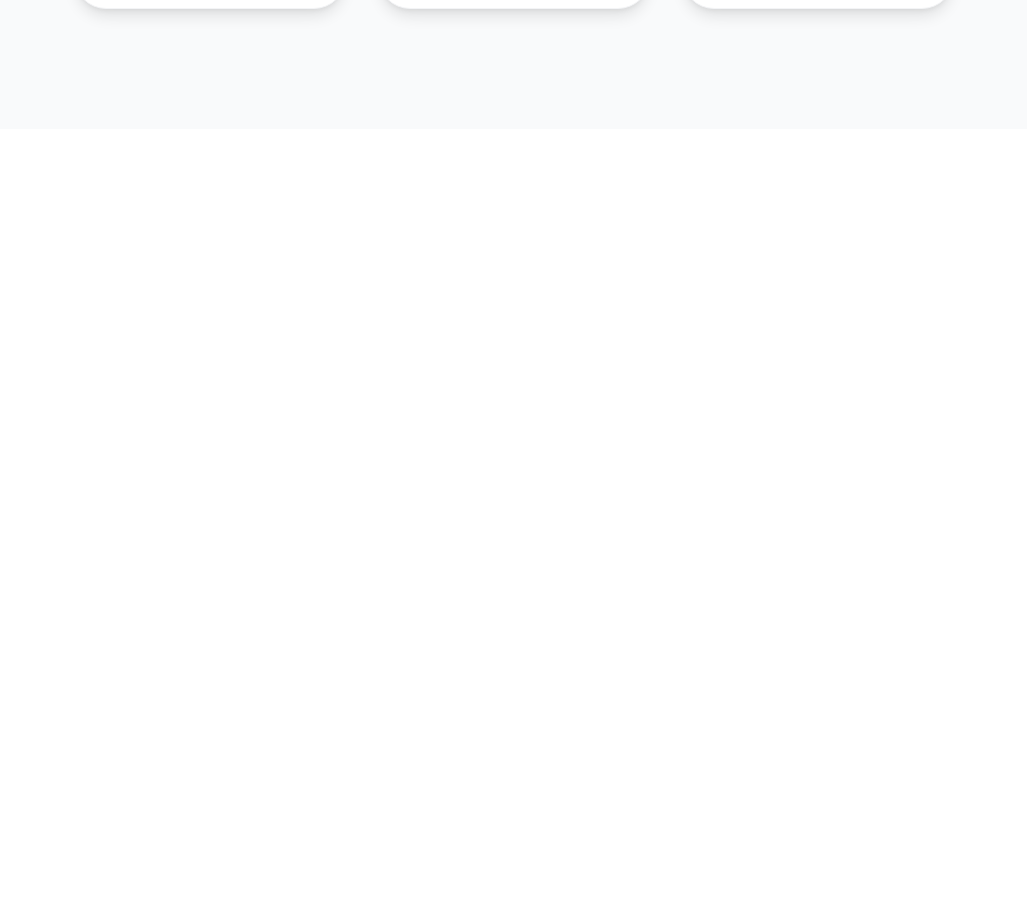
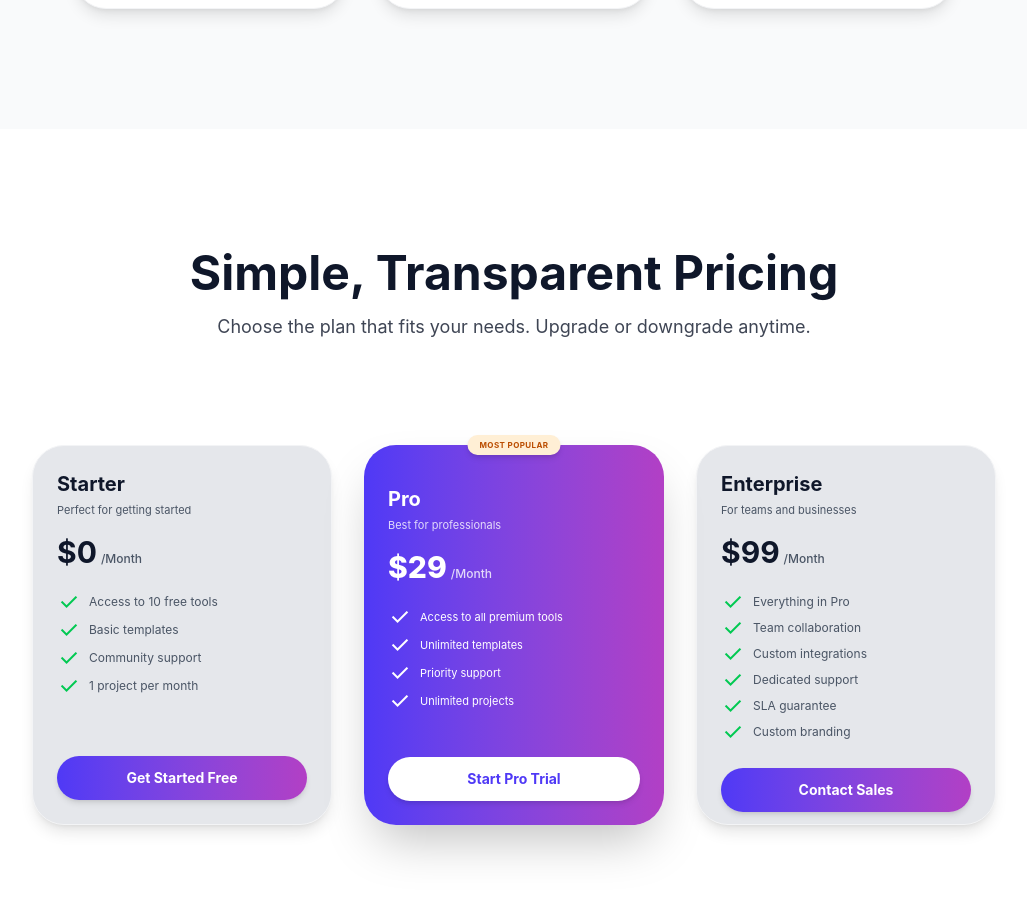
Before and after one commit to jannatulmaoya-JM/digitools-platform, a React (Vite) app: page / in a window 1280 px wide. Shown: the part 3239-4136 px from the top of the page, without its empty margins (126-1153 px from the left). Before the commit the page ends 3368 px from the top, so only its background shows below. Built offline with nearby package versions, Linux system fonts and the light colour scheme.

Commit message:
Pricing Section  complite

```diff
--- a/index.html
+++ b/index.html
@@ -9,6 +9,8 @@
 
   <!-- <link rel="stylesheet" href="https://cdnjs.cloudflare.com/ajax/libs/font-awesome/6.7.2/css/all.min.css"> -->
 
+  <link rel="stylesheet" href="https://cdnjs.cloudflare.com/ajax/libs/font-awesome/7.0.1/css/all.min.css" integrity="sha512-2SwdPD6INVrV/lHTZbO2nodKhrnDdJK9/kg2XD1r9uGqPo1cUbujc+IYdlYdEErWNu69gVcYgdxlmVmzTWnetw==" crossorigin="anonymous" referrerpolicy="no-referrer" />
+
   <link rel="stylesheet"
     href="https://fonts.googleapis.com/css2?family=Material+Symbols+Outlined:opsz,wght,FILL,GRAD@20..48,100..700,0..1,-50..200" />
 </head>
--- a/src/App.jsx
+++ b/src/App.jsx
@@ -448,6 +448,143 @@ function App() {
         </div>
       </div>
     </div>
+
+     {/* Pricing Section */}
+     <div className="price w-full py-[120px] px-[20px] lg:px-[200px] bg-[#FFFFFF] font-poppins">
+      <div className="price-Container flex flex-col items-center">
+        <div className="price-Content text-center mb-16">
+          <h2 className="text-4xl md:text-5xl font-bold text-[#0F172A] mb-4">Simple, Transparent Pricing</h2>
+          <p className="text-lg text-[#0F172A] opacity-80 max-w-2xl mx-auto">Choose the plan that fits your needs. Upgrade or downgrade anytime.</p>
+        </div>
+
+       <div className="flex flex-col md:flex-row justify-center items-center gap-8 py-10 font-poppins">
+
+
+       <div className="price-card w-[300px] h-[380px] bg-gray-200 border border-gray-100 rounded-[2rem] p-6 shadow-lg flex flex-col justify-between text-left">
+    <div className="card-item">
+      <h3 className="text-xl font-bold text-[#0F172A] mb-1">Starter</h3>
+      <p className="text-gray-600 text-[11px] mb-4">Perfect for getting started</p>
+
+      <div className="flex items-baseline mb-5">
+        <span className="text-3xl font-bold text-[#0F172A]">$0</span>
+        <span className="text-xs font-medium text-gray-600 ml-1">/Month</span>
+      </div>
+
+      <ul className="space-y-1 mb-6">
+        <li className="flex items-center text-gray-600 text-xs">
+          <span className="material-symbols-outlined text-green-500 mr-2 text-base">check</span>
+          Access to 10 free tools
+        </li>
+        <li className="flex items-center text-gray-600 text-xs">
+          <span className="material-symbols-outlined text-green-500 mr-2 text-base">check</span>
+          Basic templates
+        </li>
+        <li className="flex items-center text-gray-600 text-xs">
+          <span className="material-symbols-outlined text-green-500 mr-2 text-base">check</span>
+          Community support
+        </li>
+        <li className="flex items-center text-gray-600 text-xs">
+          <span className="material-symbols-outlined text-green-500 mr-2 text-base">check</span>
+          1 project per month
+        </li>
+      </ul>
+    </div>
+
+    <button className="w-full py-3 bg-linear-to-r from-[#4F39F6] to-[#b23fc5] text-white rounded-full font-bold text-sm shadow-md mt-auto">
+      Get Started Free
+    </button>
+       </div>
+
+
+       <div className="price-card relative w-[300px] h-[380px] bg-linear-to-r from-[#4F39F6] to-[#b23fc5] p-6 pt-10 rounded-[2rem] shadow-2xl flex flex-col justify-between text-left">
+
+    <div className="absolute top-0 left-1/2 -translate-x-1/2 -translate-y-1/2 bg-[#FFEFD5] text-[#BB4D00] text-[8px] font-bold px-3 py-1 rounded-full uppercase tracking-wider whitespace-nowrap shadow-md z-10">
+      Most Popular
+    </div>
+
+    <div className="card-item text-white">
+      <h3 className="text-xl font-bold mb-1">Pro</h3>
+      <p className="text-white opacity-80 text-[11px] mb-4">Best for professionals</p>
+
+      <div className="flex items-baseline mb-5">
+        <span className="text-3xl font-extrabold text-white">$29</span>
+        <span className="text-xs font-medium opacity-80 ml-1">/Month</span>
+      </div>
+
+      <ul className="space-y-1 mb-6">
+        <li className="flex items-center text-[11px]">
+          <span className="material-symbols-outlined text-white mr-2 text-base">check</span>
+          Access to all premium tools
+        </li>
+        <li className="flex items-center text-[11px]">
+          <span className="material-symbols-outlined text-white mr-2 text-base">check</span>
+          Unlimited templates
+        </li>
+        <li className="flex items-center text-[11px]">
+          <span className="material-symbols-outlined text-white mr-2 text-base">check</span>
+          Priority support
+        </li>
+        <li className="flex items-center text-[11px]">
+          <span className="material-symbols-outlined text-white mr-2 text-base">check</span>
+          Unlimited projects
+        </li>
+      </ul>
+    </div>
+
+    <button className="w-full py-3 bg-white text-[#4F39F6] rounded-full font-bold text-sm shadow-md mt-auto">
+      Start Pro Trial
+    </button>
+       </div>
+
+        <div className="price-card w-[300px] h-[380px] bg-gray-200 border border-gray-100 rounded-[2rem] p-6 pb-8 shadow-lg flex flex-col text-left font-poppins">
+        <div className="card-item">
+        <h3 className="text-xl font-bold text-[#0F172A] mb-1">Enterprise</h3>
+
+        <p className="text-gray-600 text-[11px] mb-4">For teams and businesses</p>
+
+        <div className="flex items-baseline mb-5">
+        <span className="text-3xl font-bold text-[#0F172A]">$99</span>
+        <span className="text-xs font-medium text-gray-600 ml-1">/Month</span>
+        </div>
+
+
+        <ul className="space-y-0.5 mb-6">
+        <li className="flex items-center text-gray-600 text-xs">
+        <span className="material-symbols-outlined text-green-500 mr-2 text-base">check</span>
+        Everything in Pro
+         </li>
+         <li className="flex items-center text-gray-600 text-xs">
+        <span className="material-symbols-outlined text-green-500 mr-2 text-base">check</span>
+        Team collaboration
+        </li>
+        <li className="flex items-center text-gray-600 text-xs">
+        <span className="material-symbols-outlined text-green-500 mr-2 text-base">check</span>
+        Custom integrations
+        </li>
+        <li className="flex items-center text-gray-600 text-xs">
+        <span className="material-symbols-outlined text-green-500 mr-2 text-base">check</span>
+        Dedicated support
+       </li>
+       <li className="flex items-center text-gray-600 text-xs">
+        <span className="material-symbols-outlined text-green-500 mr-2 text-base">check</span>
+        SLA guarantee
+       </li>
+       <li className="flex items-center text-gray-600 text-xs">
+        <span className="material-symbols-outlined text-green-500 mr-2 text-base">check</span>
+        Custom branding
+       </li>
+        </ul>
+       </div>
+
+
+       <button className="w-full py-3 bg-linear-to-r from-[#4F39F6] to-[#b23fc5] text-white rounded-full font-bold text-sm shadow-md mt-auto mb-2">
+       Contact Sales
+       </button>
+      </div>
+
+        </div>
+      </div>
+     </div>
     </>
   );
 }
```
